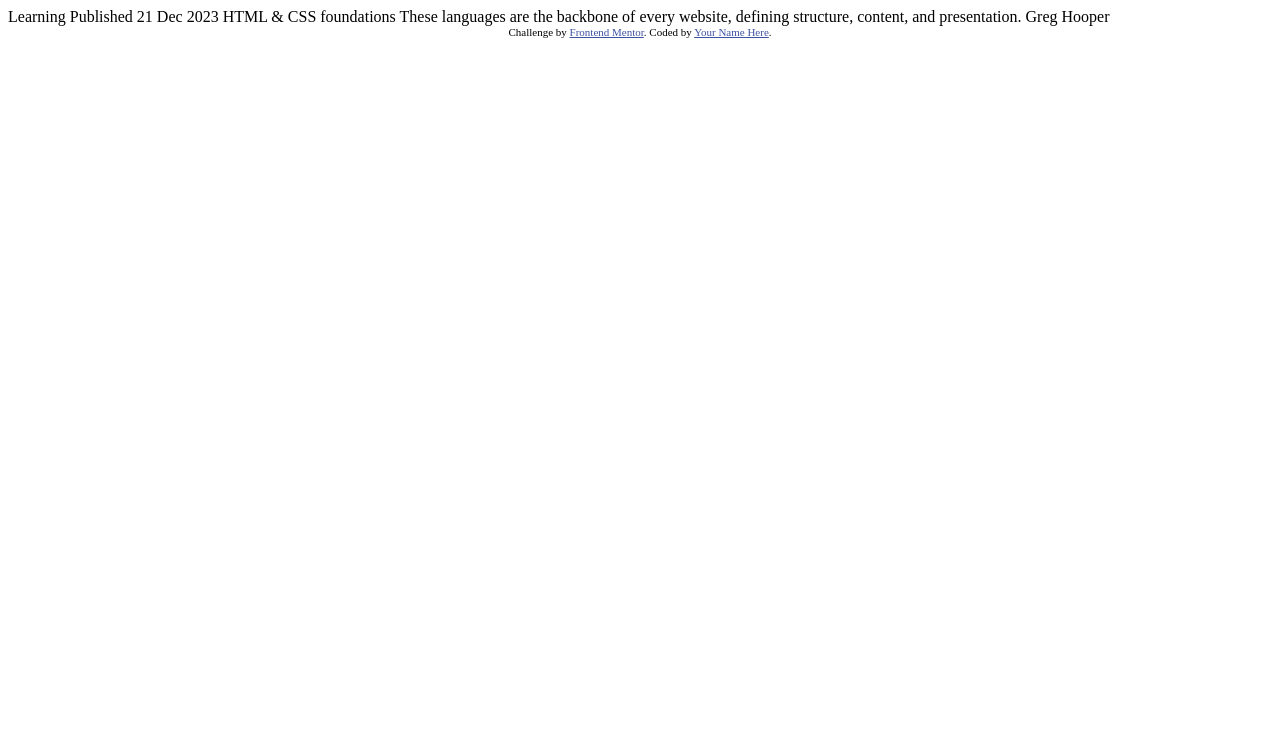
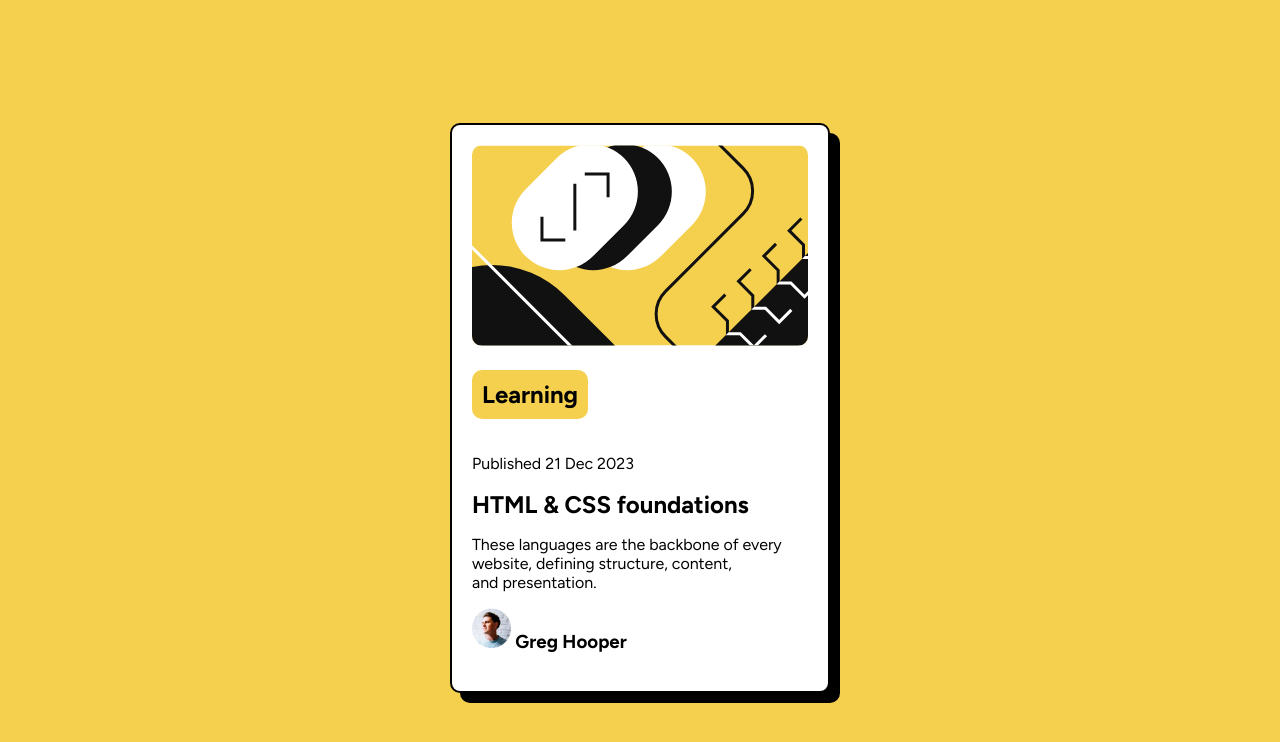
Before and after one commit to Jonee2/FEM-blogcard, a plain HTML site: page index.html in a window 1280 px wide. Drawn offline with Linux system fonts and the light colour scheme.

Commit message:
added styles

```diff
--- a/index.html
+++ b/index.html
@@ -1,34 +1,141 @@
 <!DOCTYPE html>
 <html lang="en">
-<head>
-  <meta charset="UTF-8">
-  <meta name="viewport" content="width=device-width, initial-scale=1.0"> <!-- displays site properly based on user's device -->
+  <head>
+    <meta charset="UTF-8" />
+    <meta name="viewport" content="width=device-width, initial-scale=1.0" />
+    <!-- displays site properly based on user's device -->
 
-  <link rel="icon" type="image/png" sizes="32x32" href="./assets/images/favicon-32x32.png">
-
-  <title>Frontend Mentor | Blog preview card</title>
-
-  <!-- Feel free to remove these styles or customise in your own stylesheet 👍 -->
-  <style>
-    .attribution { font-size: 11px; text-align: center; }
-    .attribution a { color: hsl(228, 45%, 44%); }
-  </style>
-</head>
-<body>
-
-  Learning
-
-  Published 21 Dec 2023
-
-  HTML & CSS foundations
-
-  These languages are the backbone of every website, defining structure, content, and presentation.
-
-  Greg Hooper
-
-  <div class="attribution">
-    Challenge by <a href="https://www.frontendmentor.io?ref=challenge" target="_blank">Frontend Mentor</a>.
-    Coded by <a href="#">Your Name Here</a>.
-  </div>
-</body>
+    <link
+      rel="icon"
+      type="image/png"
+      sizes="32x32"
+      href="./assets/images/favicon-32x32.png"
+    />
+    <link rel="preconnect" href="https://fonts.googleapis.com" />
+    <link rel="preconnect" href="https://fonts.gstatic.com" crossorigin />
+    <link
+      href="https://fonts.googleapis.com/css2?family=Figtree:ital,wght@0,300..900;1,300..900&display=swap"
+      rel="stylesheet"
+    />
+    <link rel="stylesheet" href="styles.css" />
+    <title>Blog preview card</title>
+  </head>
+  <body>
+    <main>
+      <div class="card">
+        <div class="innercard">
+          <svg
+            xmlns="http://www.w3.org/2000/svg"
+            width="336"
+            height="201"
+            fill="none"
+            viewBox="0 0 336 201"
+          >
+            <g clip-path="url(#a)">
+              <path fill="#F4D04E" d="M0 .5h336v200H0z" />
+              <rect
+                width="139"
+                height="95"
+                x="87.996"
+                y="77.729"
+                fill="#fff"
+                rx="47.5"
+                transform="rotate(-45 87.996 77.729)"
+              />
+              <rect
+                width="139"
+                height="95"
+                x="54.055"
+                y="77.729"
+                fill="#111"
+                rx="47.5"
+                transform="rotate(-45 54.055 77.729)"
+              />
+              <path
+                fill="#111"
+                d="M234.864 209.036 451.4-7.5l67.175 67.175-216.536 216.536z"
+              />
+              <rect
+                width="139"
+                height="95"
+                x="20.114"
+                y="77.729"
+                fill="#fff"
+                rx="47.5"
+                transform="rotate(-45 20.114 77.729)"
+              />
+              <rect
+                width="204.19"
+                height="270.554"
+                fill="#111"
+                rx="102.095"
+                transform="scale(-1 1) rotate(45 -103.887 14.564)"
+              />
+              <path
+                stroke="#fff"
+                stroke-width="3"
+                d="m6.69-357.5 135.583 135.727c12.481 12.494 12.481 32.737 0 45.231L-45.544 11.475c-12.481 12.494-12.481 32.737 0 45.23L107.088 209.5"
+              />
+              <path
+                stroke="#111"
+                stroke-width="3"
+                d="M69.965 71.719v23.334h23.334M136.079 52.273V28.94h-23.334M102.845 38.838v46.67M210.364-37.5l60.873 60.873c12.497 12.496 12.497 32.758 0 45.254l-77.745 77.746c-12.497 12.496-12.497 32.758 0 45.254l69.872 69.873"
+              />
+              <path
+                stroke="#111"
+                stroke-width="3"
+                d="m253.339 149.574-12.144 12.145 14.256 14.257v12.672h12.673l13.729 13.729 12.145-12.145M278.685 124.228l-12.145 12.145 14.257 14.257v12.673h12.673l13.729 13.729 12.145-12.145M304.031 98.883l-12.145 12.144 14.257 14.257v12.673h12.673l13.729 13.729 12.144-12.145M329.376 73.537l-12.145 12.145 14.257 14.257v12.672h12.673l13.729 13.729 12.145-12.144"
+              />
+              <path
+                stroke="#fff"
+                stroke-width="5"
+                d="m354.722 48.191-12.145 12.145 14.257 14.257v12.673h12.673l13.729 13.729 12.145-12.145"
+              />
+              <mask
+                id="b"
+                width="285"
+                height="285"
+                x="234"
+                y="-8"
+                maskUnits="userSpaceOnUse"
+                style="mask-type: alpha"
+              >
+                <path
+                  fill="#111"
+                  d="M234.864 209.036 451.4-7.5l67.175 67.175-216.536 216.536z"
+                />
+              </mask>
+              <g stroke="#fff" mask="url(#b)">
+                <path
+                  stroke-width="3"
+                  d="m253.339 149.574-12.144 12.145 14.256 14.257v12.672h12.673l13.729 13.729 12.145-12.145M278.685 124.228l-12.145 12.145 14.257 14.257v12.673h12.673l13.729 13.729 12.145-12.145M304.031 98.883l-12.145 12.144 14.257 14.257v12.673h12.673l13.729 13.729 12.144-12.145M329.376 73.537l-12.145 12.145 14.257 14.257v12.672h12.673l13.729 13.729 12.145-12.145"
+                />
+                <path
+                  stroke-width="5"
+                  d="m354.722 48.191-12.145 12.145 14.257 14.257v12.673h12.673l13.729 13.729 12.145-12.145"
+                />
+              </g>
+            </g>
+            <defs>
+              <clipPath id="a">
+                <path fill="#fff" d="M0 .5h336v200H0z" />
+              </clipPath>
+            </defs>
+          </svg>
+          <br />
+          <h2>Learning</h2>
+          <p>Published 21 Dec 2023</p>
+          <h1>HTML & CSS foundations</h1>
+          <p>
+            These languages are the backbone of every <br />
+            website, defining structure, content,<br />
+            and presentation.
+          </p>
+          <img src="assets/images/image-avatar.webp" />
+          <h3>Greg Hooper</h3>
+        </div>
+      </div>
+    </main>
+    <footer class="attribution"></footer>
+  </body>
 </html>
--- /dev/null
+++ b/styles.css
@@ -0,0 +1,56 @@
+body{
+    display: flex;
+    align-items: center;
+    justify-content: center;
+    font-family: "Figtree", sans-serif;
+    background-color: hsl(47, 88%, 63%);
+    min-height: 100vh;
+}
+
+.attribution {
+    font-size: 11px;
+    text-align: center;
+}
+
+.attribution a {
+    color: hsl(228, 45%, 44%);
+}
+.card {
+    display: flex;
+    min-width: 100px;
+    background-color: white;
+    padding: 10px;
+    border-radius: 10px;
+    padding: 10px;
+    border: solid 2px;
+    box-shadow: 10px 10px 0 -3px black,
+        10px 10px 0 0 black;
+}
+.innercard{
+    margin: 10px;
+}
+p{
+    font-size: 16px;
+}
+h1{
+    font-size: 24px;
+}
+img, h3 {
+    display: inline-block;
+}
+svg {
+    border-radius: 10px;
+}
+img {
+    height: 40px;
+}
+h2{
+    display: inline-block;
+    padding: 10px;
+    border-radius: 10px;
+    background-color: hsl(47, 88%, 63%);
+}
+
+@media screen (min-width) {
+
+}
```
